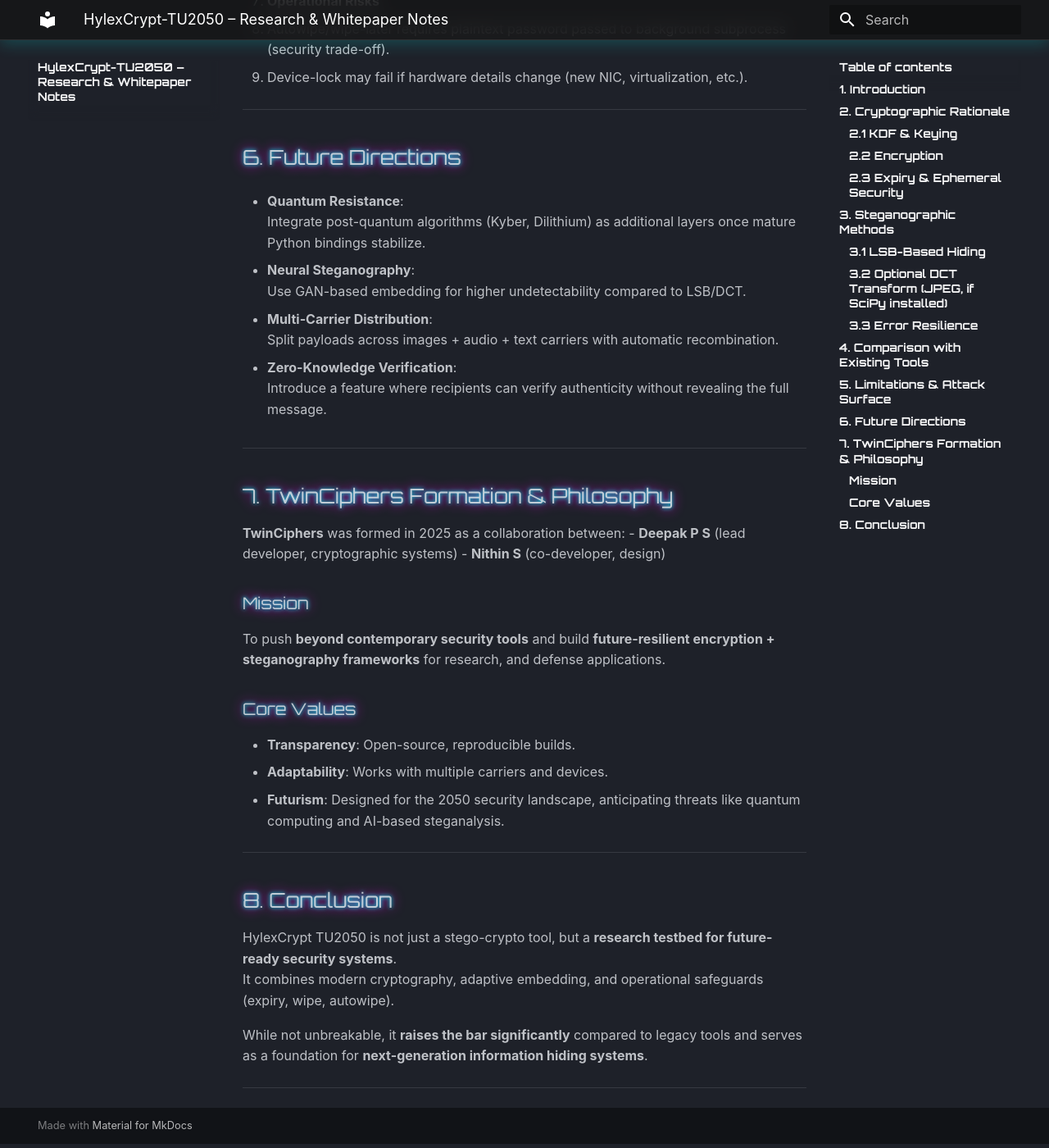
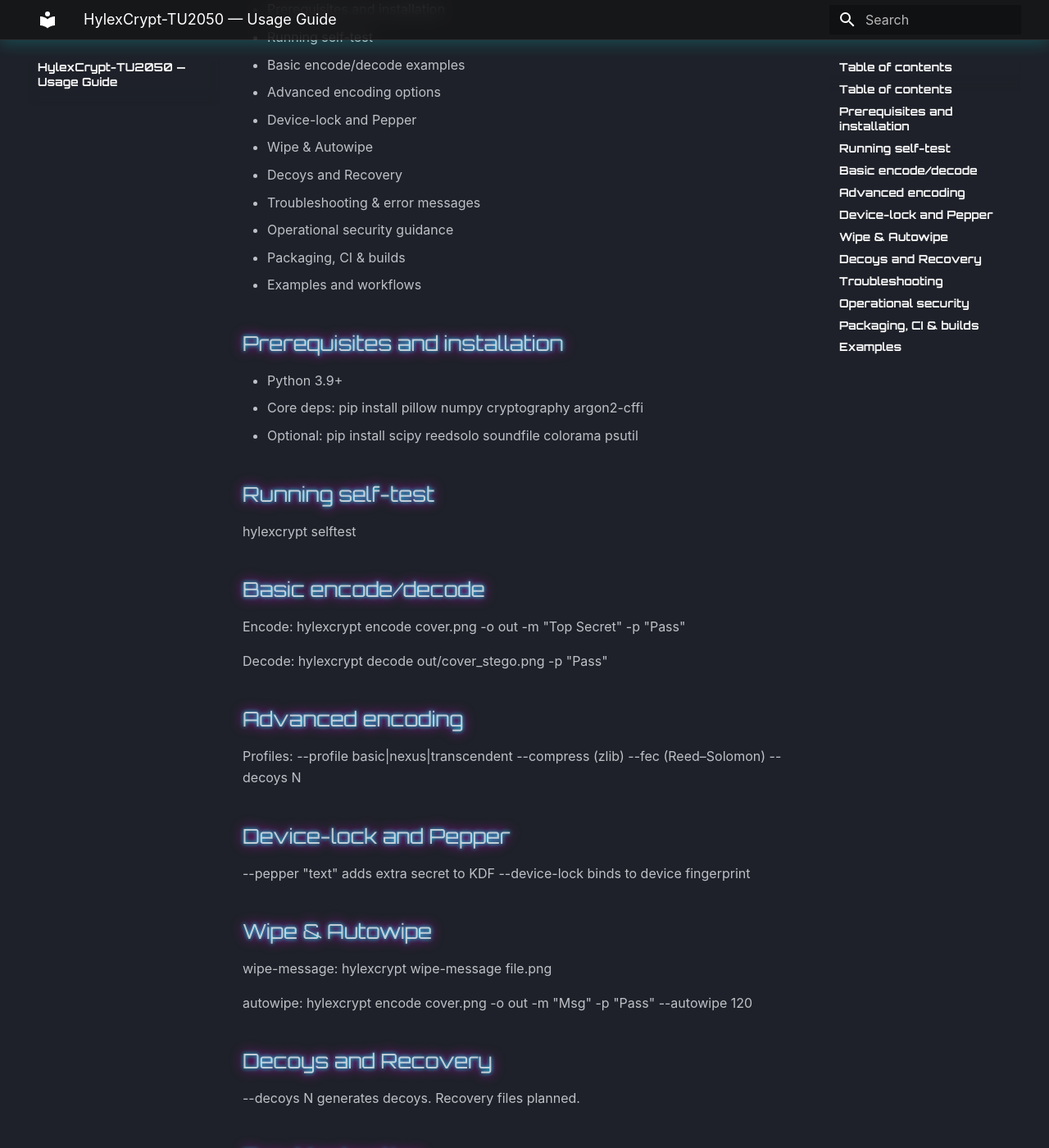
Before and after one commit to TwinCiphers/HylexCrypt-TU2050, an MkDocs documentation site: the page built from docs/research.md, in a window 1280 px wide and 1400 px high, scrolled down 2660 px. Shown: the whole window at 82% size. Built offline with MkDocs 1.6.1 and Material for MkDocs 9.7.7, drawn with Linux system fonts in a browser that asks for light colours; some of the changed text lies outside the part shown.

Commit message:
update above

```diff
--- a/docs/research.md
+++ b/docs/research.md
@@ -1,118 +1,194 @@
-# HylexCrypt-TU2050 – Research & Whitepaper Notes
+# HylexCrypt-TU2050 — Usage Guide
 
-## 1. Introduction
-HylexCrypt TU2050 is a unified steganography + cryptography framework designed with **future-ready security models**.
-Unlike traditional tools that treat stego and crypto separately, HylexCrypt integrates both into a **single secure pipeline**, ensuring payload confidentiality, integrity, and stealth.
+Table of contents
+-----------------
+- Prerequisites and installation
+- Running self-test
+- Basic encode/decode examples
+- Advanced encoding options
+- Device-lock and Pepper
+- Wipe & Autowipe
+- Decoys and Recovery
+- Troubleshooting & error messages
+- Operational security guidance
+- Packaging, CI & builds
+- Examples and workflows
 
-This document is intended for researchers, security engineers, and advanced practitioners who want deeper insights into the design choices, limitations, and future roadmap of HylexCrypt.
+Prerequisites and installation
+------------------------------
+- Python 3.9+
+- Core deps:
+  pip install pillow numpy cryptography argon2-cffi
+- Optional:
+  pip install scipy reedsolo soundfile colorama psutil
 
----
+Running self-test
+-----------------
+hylexcrypt selftest
 
-## 2. Cryptographic Rationale
+Basic encode/decode
+-------------------
+Encode:
+hylexcrypt encode cover.png -o out -m "Top Secret" -p "Pass"
 
-### 2.1 KDF & Keying
-- **Argon2id (argon2-cffi)** is chosen as the Key Derivation Function (KDF).
-  - Resistant to GPU/ASIC cracking (memory-hard).
-  - Configurable profiles: `basic`, `nexus`, `transcendent`.
-- **Device-lock binding** introduces *contextual binding* (keys bound to a specific device fingerprint).
+Decode:
+hylexcrypt decode out/cover_stego.png -p "Pass"
 
-### 2.2 Encryption
-- **AEAD (Authenticated Encryption with Associated Data)** is the backbone.
-  - **ChaCha20-Poly1305** preferred (speed, side-channel resistance).
-  - **AES-GCM fallback** (hardware-accelerated on modern CPUs).
-- Provides both **confidentiality** and **integrity**.
+Advanced encoding
+-----------------
+Profiles: --profile basic|nexus|transcendent
+--compress (zlib)
+--fec (Reed–Solomon)
+--decoys N
 
-### 2.3 Expiry & Ephemeral Security
-- **Logical self-destruct**: Payloads carry embedded expiry timestamps.
-- **Autowipe/Wipe-later**: Background tasks to zeroize hidden message bits post-usage.
-- **Wipe-message**: Removes only hidden data, preserving carrier file.
+Device-lock and Pepper
+----------------------
+--pepper "text" adds extra secret to KDF
+--device-lock binds to device fingerprint
 
----
+Wipe & Autowipe
+---------------
+wipe-message:
+hylexcrypt wipe-message file.png
 
-## 3. Steganographic Methods
+autowipe:
+hylexcrypt encode cover.png -o out -m "Msg" -p "Pass" --autowipe 120
 
-### 3.1 LSB-Based Hiding
-- Works for PNG, JPEG (RGB channels), and WAV audio.
-- **Evolutionary position selector** ensures pseudo-random embedding positions → reduces detectability.
+Decoys and Recovery
+-------------------
+--decoys N generates decoys. Recovery files planned.
 
-### 3.2 Optional DCT Transform (JPEG, if SciPy installed)
-- Placeholder implementation for frequency-domain embedding.
+Troubleshooting
+---------------
+Missing required packages → install deps
+Declared ciphertext length too large → wrong password or corruption
+Carrier too small → use bigger carrier
+Message expired → expiry triggered
 
-### 3.3 Error Resilience
-- **Reed-Solomon FEC**: Protects against partial corruption.
-- **Zlib compression**: Optional to shrink payloads and increase entropy.
+Operational security
+--------------------
+- Avoid showing passwords on CLI
+- Prefer pepper files
+- Device-lock reduces portability
+- Beware autowipe background password processes
 
----
+Packaging, CI & builds
+----------------------
+- pyproject.toml + setuptools_scm
+- MkDocs + Material recommended
+- Sphinx + myst-parser for ReadTheDocs
 
-## 4. Comparison with Existing Tools
+Examples
+--------
+Multi-carrier:
+encode:
+hylexcrypt encode c1.png c2.png -o out -m "Large" -p "Str0ng!" --fec --compress
 
-| Feature            | HylexCrypt TU2050 | Steghide | OpenStego | OutGuess |
-|--------------------|------------------ |----------|-----------|----------|
-| KDF Security       | Argon2id          | PBKDF2   | None      | None     |
-| Encryption         | ChaCha20/AES-GCM  | DES/AES  | AES       | None     |
-| Device Binding     | ✔                | ❌        | ❌        | ❌       |
-| Expiry / Autowipe  | ✔                | ❌        | ❌        | ❌       |
-| FEC Support        | ✔ (Reed-Solomon )| ❌        | ❌        | ❌       |
-| Audio Support      | ✔ (WAV LSB)      | ❌        | ❌        | ❌       |
-| Decoys / Diversion | ✔                | ❌        | ❌        | ❌       |
-| Self-Test / CI     | ✔                | ❌        | ❌        | ❌       |
+decode:
+hylexcrypt decode out/file.png -p "Pass"
 
-**Conclusion:** HylexCrypt surpasses traditional tools in **resilience, adaptability, and operational security**.
+Wipe after decode:
+hylexcrypt wipe-message out/file.png
 
----
+Manual:
+hylexcrypt manual
 
-## 5. Limitations & Attack Surface
+help:
+hylexcrypt --help [-h]
+# HylexCrypt-TU2050 — Usage Guide
 
-1. **Statistical Steganalysis**
-   - Advanced steganalysis (RS analysis, deep-learning detectors) may still detect anomalies in pixel/bit distributions.
-   - Evolutionary embedding helps but does not make detection impossible.
+Table of contents
+-----------------
+- Prerequisites and installation
+- Running self-test
+- Basic encode/decode examples
+- Advanced encoding options
+- Device-lock and Pepper
+- Wipe & Autowipe
+- Decoys and Recovery
+- Troubleshooting & error messages
+- Operational security guidance
+- Packaging, CI & builds
+- Examples and workflows
 
-2. **Password Weakness**
-   - Weak user passwords undermine Argon2id benefits.
-   - HylexCrypt warns users about entropy, but human factors remain.
+Prerequisites and installation
+------------------------------
+- Python 3.9+
+- Core deps:
+  pip install pillow numpy cryptography argon2-cffi
+- Optional:
+  pip install scipy reedsolo soundfile colorama psutil
 
-3. **Operational Risks**
-   - Autowipe/wipe-later requires plaintext password passed to background subprocess (security trade-off).
-   - Device-lock may fail if hardware details change (new NIC, virtualization, etc.).
+Running self-test
+-----------------
+hylexcrypt selftest
 
----
+Basic encode/decode
+-------------------
+Encode:
+hylexcrypt encode cover.png -o out -m "Top Secret" -p "Pass"
 
-## 6. Future Directions
+Decode:
+hylexcrypt decode out/cover_stego.png -p "Pass"
 
-- **Quantum Resistance**:
-  Integrate post-quantum algorithms (Kyber, Dilithium) as additional layers once mature Python bindings stabilize.
+Advanced encoding
+-----------------
+Profiles: --profile basic|nexus|transcendent
+--compress (zlib)
+--fec (Reed–Solomon)
+--decoys N
 
-- **Neural Steganography**:
-  Use GAN-based embedding for higher undetectability compared to LSB/DCT.
+Device-lock and Pepper
+----------------------
+--pepper "text" adds extra secret to KDF
+--device-lock binds to device fingerprint
 
-- **Multi-Carrier Distribution**:
-  Split payloads across images + audio + text carriers with automatic recombination.
+Wipe & Autowipe
+---------------
+wipe-message:
+hylexcrypt wipe-message file.png
 
-- **Zero-Knowledge Verification**:
-  Introduce a feature where recipients can verify authenticity without revealing the full message.
+autowipe:
+hylexcrypt encode cover.png -o out -m "Msg" -p "Pass" --autowipe 120
 
----
+Decoys and Recovery
+-------------------
+--decoys N generates decoys. Recovery files planned.
 
-## 7. TwinCiphers Formation & Philosophy
+Troubleshooting
+---------------
+Missing required packages → install deps
+Declared ciphertext length too large → wrong password or corruption
+Carrier too small → use bigger carrier
+Message expired → expiry triggered
 
-**TwinCiphers** was formed in 2025 as a collaboration between:
-- **Deepak P S** (lead developer, cryptographic systems)
-- **Nithin S** (co-developer, design)
+Operational security
+--------------------
+- Avoid showing passwords on CLI
+- Prefer pepper files
+- Device-lock reduces portability
+- Beware autowipe background password processes
 
-### Mission
-To push **beyond contemporary security tools** and build **future-resilient encryption + steganography frameworks** for research, and defense applications.
+Packaging, CI & builds
+----------------------
+- pyproject.toml + setuptools_scm
+- MkDocs + Material recommended
+- Sphinx + myst-parser for ReadTheDocs
 
-### Core Values
-- **Transparency**: Open-source, reproducible builds.
-- **Adaptability**: Works with multiple carriers and devices.
-- **Futurism**: Designed for the 2050 security landscape, anticipating threats like quantum computing and AI-based steganalysis.
+Examples
+--------
+Multi-carrier:
+encode:
+hylexcrypt encode c1.png c2.png -o out -m "Large" -p "Str0ng!" --fec --compress
 
----
+decode:
+hylexcrypt decode out/file.png -p "Pass"
 
-## 8. Conclusion
-HylexCrypt TU2050 is not just a stego-crypto tool, but a **research testbed for future-ready security systems**.
-It combines modern cryptography, adaptive embedding, and operational safeguards (expiry, wipe, autowipe).
+Wipe after decode:
+hylexcrypt wipe-message out/file.png
 
-While not unbreakable, it **raises the bar significantly** compared to legacy tools and serves as a foundation for **next-generation information hiding systems**.
+Manual:
+hylexcrypt manual
 
----
+help:
+hylexcrypt --help [-h]
--- a/pyproject.toml
+++ b/pyproject.toml
@@ -64,7 +64,7 @@ monitor = ["psutil"]
 
 [project.urls]
 homepage = "https://github.com/TwinCiphers/HylexCrypt-TU2050"
-documentation = "https://HylexCrypt-TU2050.readthedocs.io"
+documentation = "https://hackmd.io/@hylexcrypt-tu2050/SkRnM51ogl"
 repository = "https://github.com/TwinCiphers/HylexCrypt-TU2050"
 bug_tracker = "https://github.com/TwinCiphers/HylexCrypt-TU2050/issues"
 changelog = "https://github.com/TwinCiphers/HylexCrypt-TU2050/blob/main/changelog.md"
```
Also changed, not shown: docs/Logo.jpeg (added).
